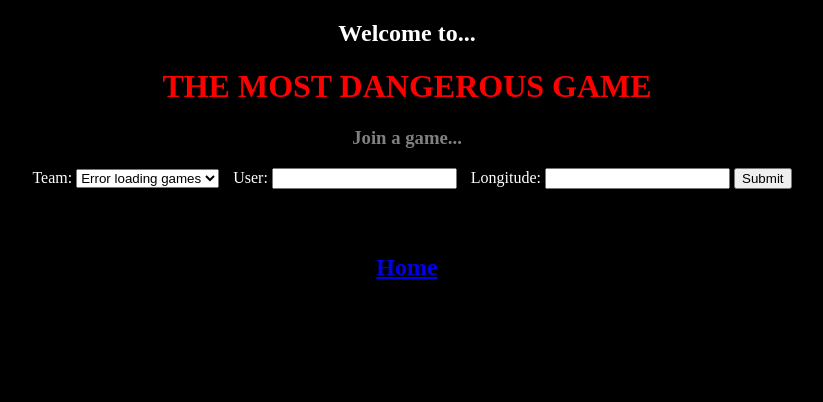
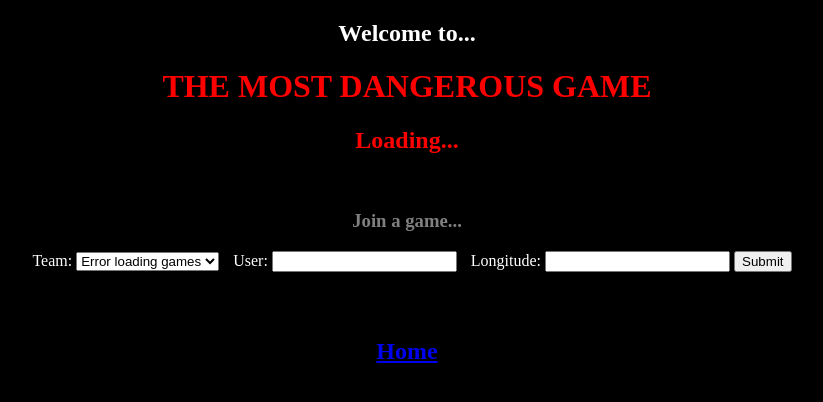
Before and after one commit to Peyton3995/themostdangerousgame, a Flask app: a page that uses templates/join.html in a window 1280 px wide. Shown: the top 402 px of the page, without its empty margins (233-1056 px from the left). Run offline with Flask 3, Linux system fonts and the light colour scheme.

Commit message:
display user location on join page

```diff
--- a/static/joinGame.js
+++ b/static/joinGame.js
@@ -3,6 +3,8 @@ let longitude
 
 const pathParts = window.location.pathname.split('/');
 const gameId = pathParts[pathParts.length - 1];
+
+const displayLocation = document.getElementById("local")
 
 window.onload = () => {
     getLocation();
--- a/templates/join.html
+++ b/templates/join.html
@@ -24,6 +24,8 @@
     </div>
 
     <div style="margin-left: auto; margin-right: auto; text-align: center">
+
+        <h2 style="color: red;" id="game-title">Loading...</h2>
         <div id="local"></div>
         <form>
             <h3>Join a game...</h3>
```
Also changed, not shown: templates/display.html (+4 -5 lines).
